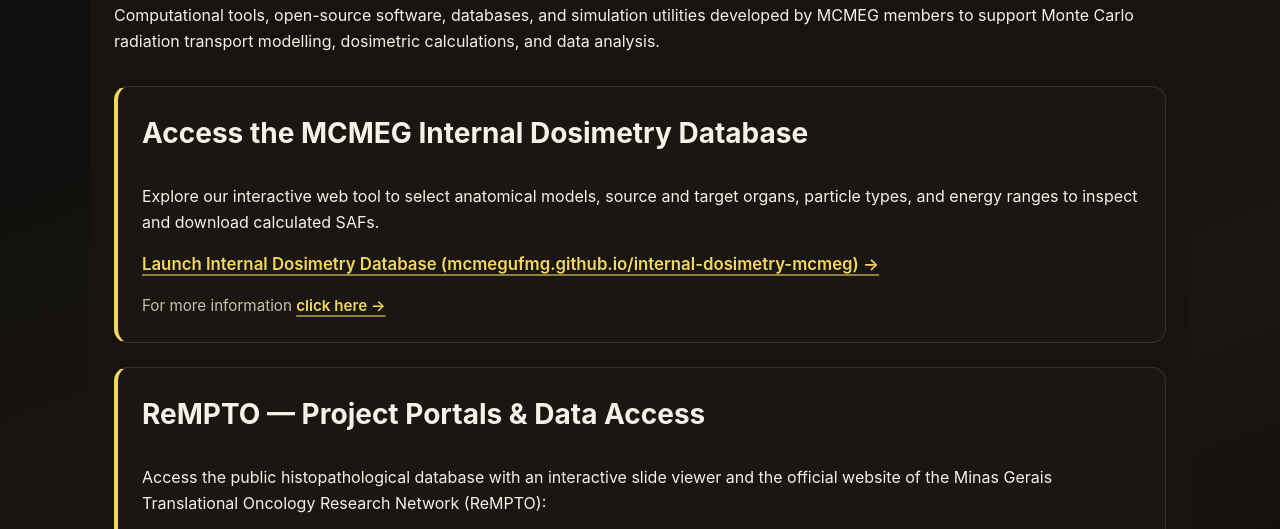
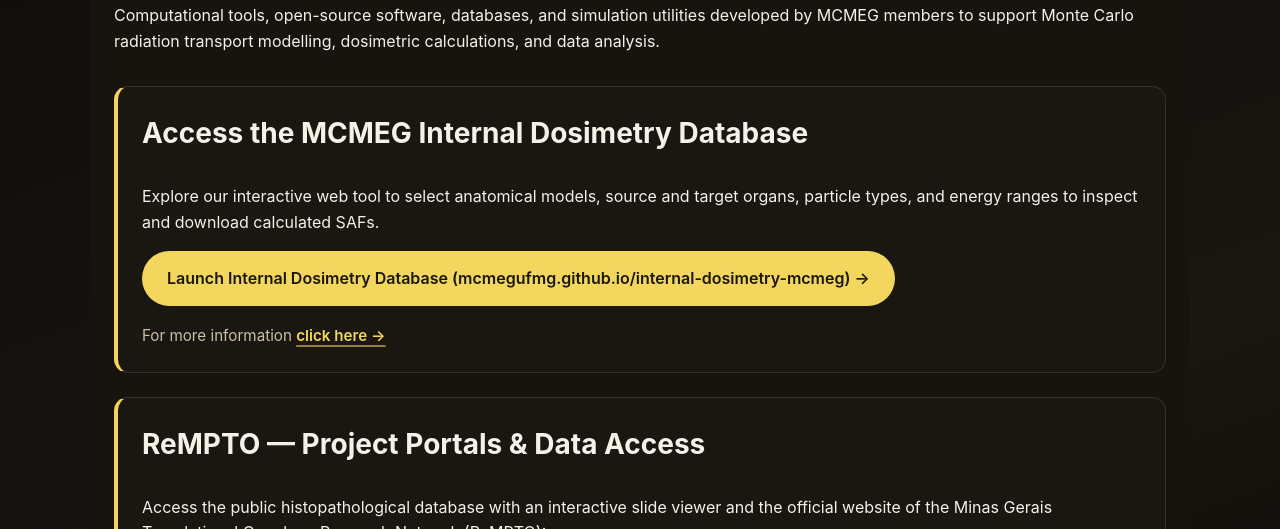
Before and after one commit to mcmegUFMG/website, a plain HTML site: page scientific-tools.html in a window 1280 px wide. Shown: the part 246-775 px from the top of the page. Drawn offline with Linux system fonts and the light colour scheme.

Commit message:
Style Launch Internal Dosimetry Database link as primary yellow button

```diff
--- a/scientific-tools.html
+++ b/scientific-tools.html
@@ -73,12 +73,12 @@
               Explore our interactive web tool to select anatomical models, source and target organs, particle types,
               and energy ranges to inspect and download calculated SAFs.
             </p>
-            <p>
-              <a href="https://mcmegufmg.github.io/internal-dosimetry-mcmeg/" target="_blank" rel="noopener" style="font-weight:600; font-size:1.05rem;">
+            <div style="display:flex; gap:1rem; flex-wrap:wrap; margin-top:1rem;">
+              <a class="btn btn-primary" href="https://mcmegufmg.github.io/internal-dosimetry-mcmeg/" target="_blank" rel="noopener" style="text-decoration:none;">
                 Launch Internal Dosimetry Database (mcmegufmg.github.io/internal-dosimetry-mcmeg) →
               </a>
-            </p>
-            <p style="margin-bottom:0; font-size:0.95rem; color:var(--muted);">
+            </div>
+            <p style="margin-top:1.1rem; margin-bottom:0; font-size:0.95rem; color:var(--muted);">
               For more information <a href="internal-dosimetry.html" style="font-weight:600;">click here →</a>
             </p>
           </article>
```
Also changed, not shown: internal-dosimetry.html (+3 -3 lines).
